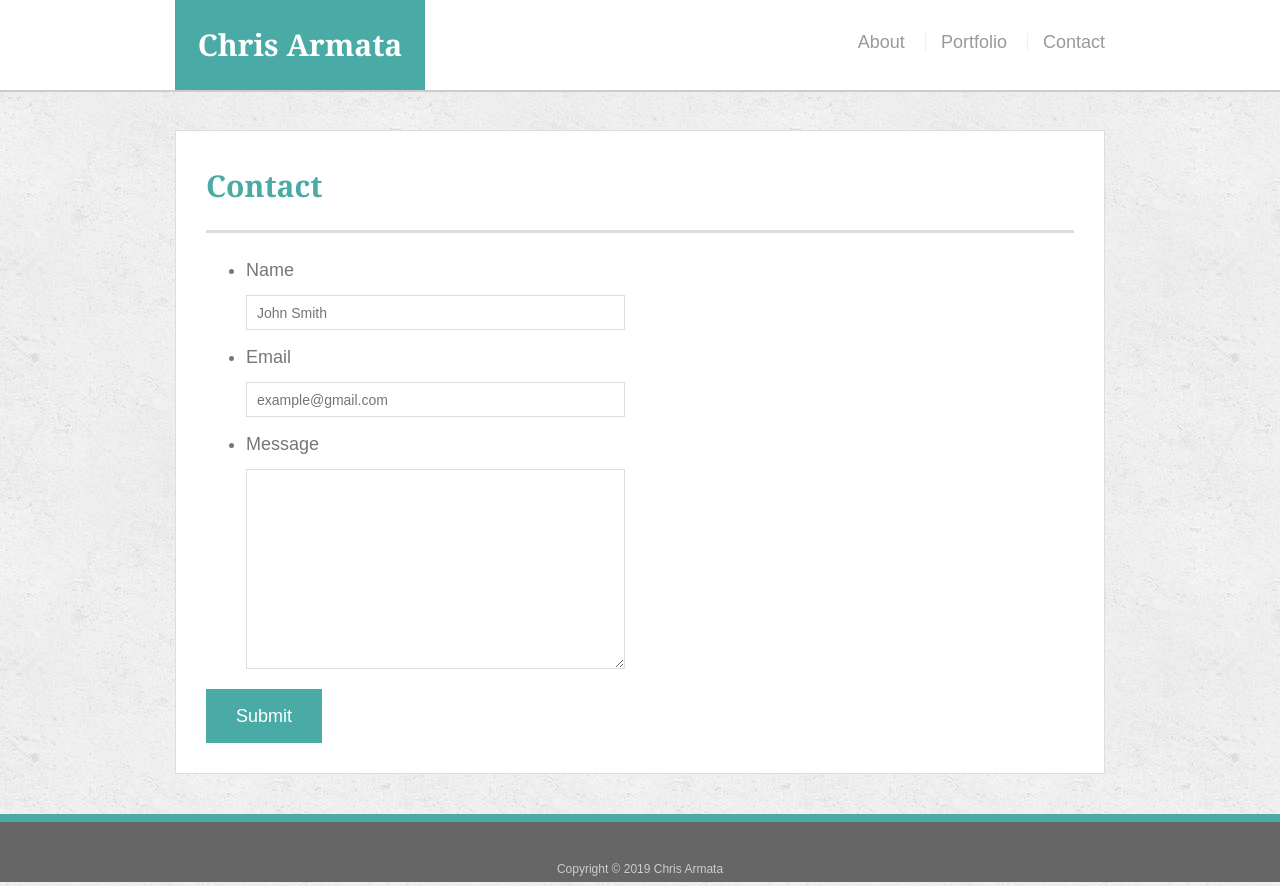
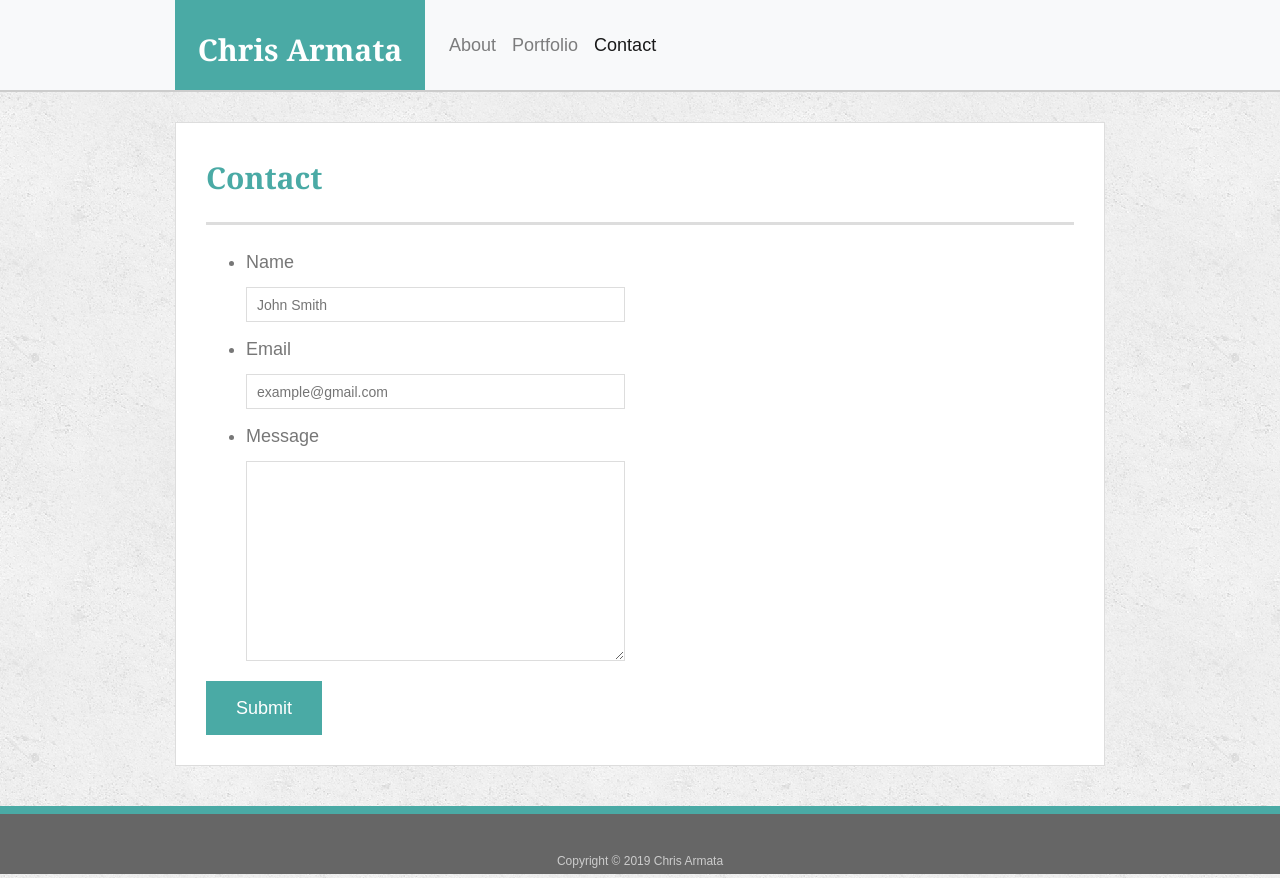
Before and after one commit to charmata/Bootstrap-Portfolio, a plain HTML site: page contact.html in a window 1280 px wide. Drawn offline with nearby package versions, Linux system fonts and the light colour scheme.

Commit message:
Add responsive navbar

```diff
--- a/assets/css/style.css
+++ b/assets/css/style.css
@@ -53,14 +53,11 @@ h3 {
 /* header */
 
 #masthead {
-  position: fixed;
-  z-index: 99;
-  width: 100%;
-  margin: 0 0 30px;
   overflow: auto;
   color: #ffffff;
   background: #ffffff;
   border-bottom: 2px solid #cccccc;
+  padding: 0;
 }
 
 #logo {
@@ -121,8 +118,8 @@ h2 {
 /* main */
 
 #main-container {
-  padding-top: 130px;
-  min-height: calc(100vh - 70px);
+  padding-top: 30px;
+  min-height: calc(100vh - 160px);
 }
 
 .main-section {
--- a/contact.html
+++ b/contact.html
@@ -10,17 +10,46 @@
       crossorigin="anonymous"
     />
     <link rel="stylesheet" type="text/css" href="assets/css/style.css" />
+    <script
+      src="https://code.jquery.com/jquery-3.3.1.slim.min.js"
+      integrity="sha384-q8i/X+965DzO0rT7abK41JStQIAqVgRVzpbzo5smXKp4YfRvH+8abtTE1Pi6jizo"
+      crossorigin="anonymous"
+    ></script>
+    <script
+      src="https://stackpath.bootstrapcdn.com/bootstrap/4.3.0/js/bootstrap.min.js"
+      integrity="sha384-7aThvCh9TypR7fIc2HV4O/nFMVCBwyIUKL8XCtKE+8xgCgl/PQGuFsvShjr74PBp"
+      crossorigin="anonymous"
+    ></script>
   </head>
 
   <body>
-    <header id="masthead">
+    <header class="navbar navbar-expand-md navbar-light bg-light" id="masthead">
       <div class="container">
-        <a href="index.html" id="logo">Chris Armata</a>
-        <nav>
-          <a href="index.html">About</a>
-          <a href="portfolio.html">Portfolio</a>
-          <a href="contact.html">Contact</a>
-        </nav>
+        <a class="navbar-brand" href="index.html" id="logo">Chris Armata</a>
+        <button
+          class="navbar-toggler"
+          type="button"
+          data-toggle="collapse"
+          data-target="#navbarSupportedContent"
+          aria-controls="navbarSupportedContent"
+          aria-expanded="false"
+          aria-label="Toggle navigation"
+        >
+          <span class="navbar-toggler-icon"></span>
+        </button>
+        <div class="collapse navbar-collapse" id="navbarSupportedContent">
+          <ul class="navbar-nav mr-auto">
+            <li class="nav-item">
+              <a class="nav-link" href="index.html">About</a>
+            </li>
+            <li class="nav-item">
+              <a class="nav-link" href="portfolio.html">Portfolio</a>
+            </li>
+            <li class="nav-item active">
+              <a class="nav-link" href="contact.html">Contact</a>
+            </li>
+          </ul>
+        </div>
       </div>
     </header>
 
@@ -71,9 +100,9 @@
       </section>
     </div>
 
-    <footer>
+    <footer class="footer mt-auto">
       <div class="container">
-        Copyright &copy; 2019 Chris Armata
+        <span>Copyright &copy; 2019 Chris Armata</span>
       </div>
     </footer>
   </body>
```
Also changed, not shown: index.html (+38 -9 lines), portfolio.html (+38 -9 lines).
